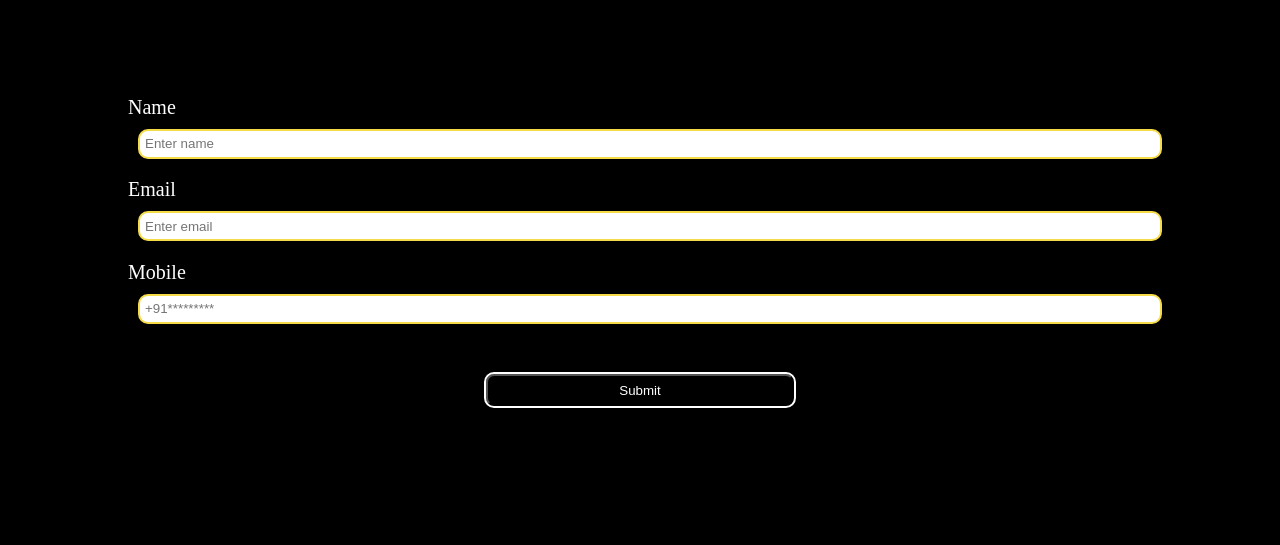
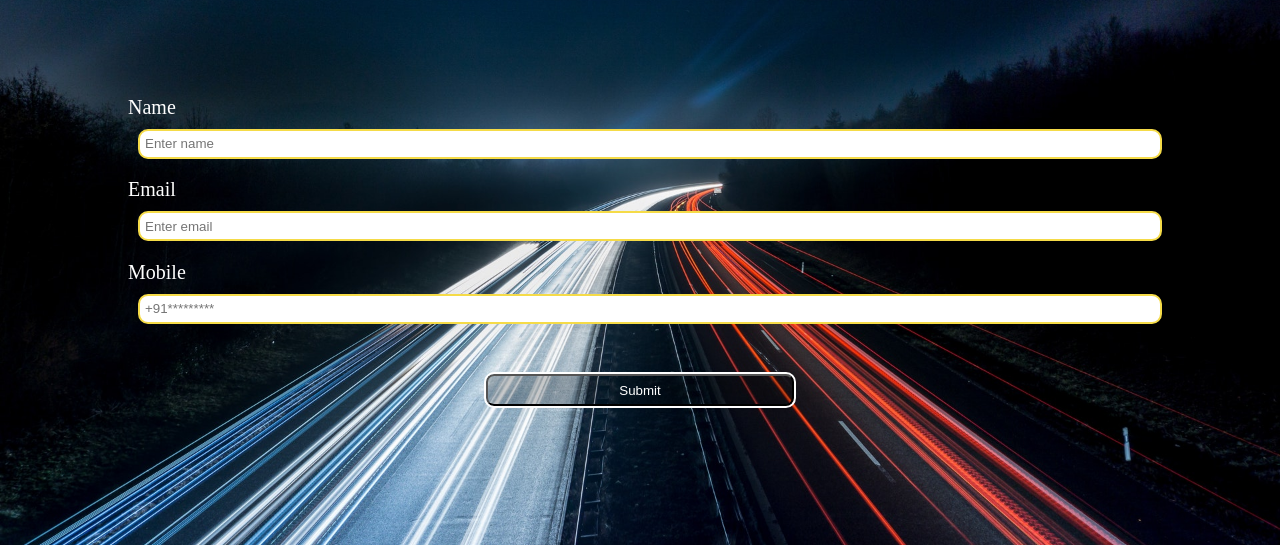
Before and after one commit to ADresteRR/mobile-friendly, a plain HTML site: page contact.html in a window 1280 px wide. Shown: the part 255-800 px from the top of the page. Drawn offline with Linux system fonts and the light colour scheme; the site is published under a folder, as on GitHub Pages, so addresses that start at the root find nothing; files whose address does not match are found by name.

Commit message:
Update contactStyle.css
images

```diff
--- a/contactStyle.css
+++ b/contactStyle.css
@@ -8,7 +8,7 @@ body{
     width: 100%;
     height: 100vh;
     background-color: black;
-    background-image: url(/images/bacground-choice\ \(2\).jpg);
+    background-image: url(bacground-choice\ \(2\).jpg);
     background-size: cover;
 
 
```
